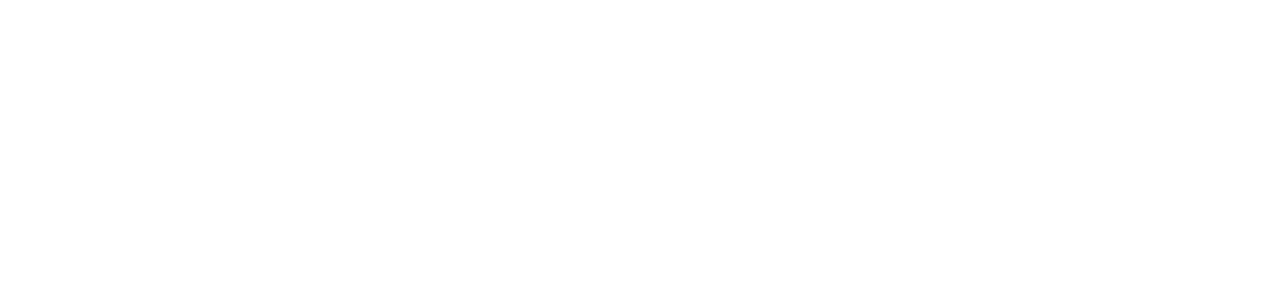
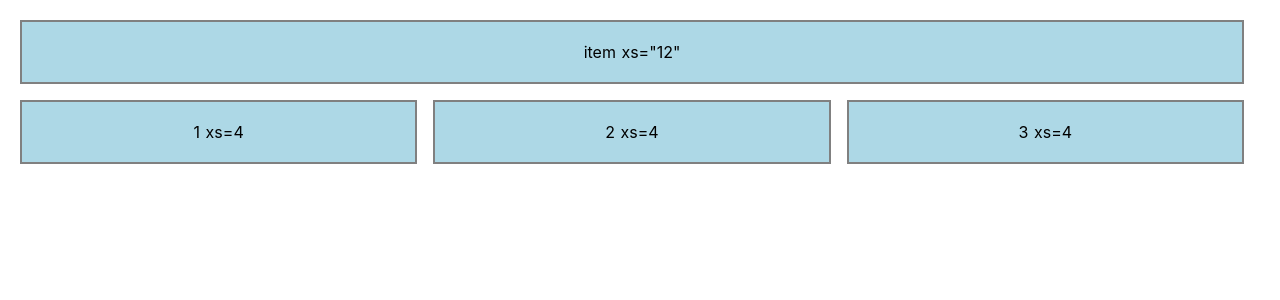
Before and after one commit to Digital-Logic/Question_App, a Nuxt app: page /ui in a window 1280 px wide. Before the commit this address had no page. Shown: the top 300 px of the page. Built offline with nearby package versions, Linux system fonts and the light colour scheme.

Commit message:
Basic UI, Grid, list, listItem components

```diff
--- /dev/null
+++ b/components/UI/Grid.vue
@@ -0,0 +1,88 @@
+<template>
+    <div :class="{
+        container: container,
+        'grid-item': item,
+        [`grid_${direction}`]: direction,
+        [`col-${xs}`]: xs,
+        [`spacing-${spacing}`]: spacing
+    }">
+        <slot/>
+    </div>
+</template>
+
+<script lang="ts">
+import Vue, {PropOptions} from 'vue';
+
+export type Direction = "row" | "column" | "row-reverse" | "column-reverse";
+
+export default Vue.extend({
+    props: {
+        container: <PropOptions<boolean>> {
+            type: Boolean,
+            default: false
+        },
+        item: <PropOptions<boolean>> {
+            type: Boolean,
+            default: false
+        },
+        xs: <PropOptions<number>> {
+            type: Number,
+            deault: 0
+        },
+        spacing: <PropOptions<number>> {
+            default: 0
+        },
+        direction: <PropOptions<Direction>> {
+            type: String,
+            default: "row"
+        }
+    }
+});
+
+</script>
+
+<style lang="scss">
+    .container {
+        display: flex;
+        width: 100%;
+    }
+    .grid_row {
+        flex-direction: row;
+    }
+    .grid_column {
+        flex-direction: column;
+    }
+    .grid_row-reverse {
+        flex-direction: row-reverse;
+    }
+    .grid_column-reverse {
+        flex-direction: column-reverse;
+    }
+    .grid-item {
+
+    }
+
+    @for $s from 1 through 6 {
+        .container.spacing-#{$s} {
+            margin: -$s * 4px;
+        }
+
+        // handle sub grid
+        .container.spacing-#{$s} > .container {
+            width: 100%;
+            margin: 0;
+        }
+
+        .container.spacing-#{$s} > .grid-item {
+            margin: $s * 4px;
+        }
+        @for $i from 1 through 12 {
+            .spacing-#{$s} > .col-#{$i} {
+                width: calc(
+                    #{(100 /(12 / $i) * 1%)} - #{($s * 8px)}
+                );
+            }
+        }
+    }
+
+</style>
--- /dev/null
+++ b/components/UI/List.vue
@@ -0,0 +1,11 @@
+<template>
+    <ul class="root">
+        <slot />
+    </ul>
+</template>
+
+<style lang="scss">
+    .root {
+
+    }
+</style>
--- /dev/null
+++ b/components/UI/ListItem.vue
@@ -0,0 +1,11 @@
+<template>
+    <li class="root">
+        <slot/>
+    </li>
+</template>
+
+<style lang="scss">
+    .root {
+
+    }
+</style>
--- /dev/null
+++ b/components/UI/index.js
@@ -0,0 +1,3 @@
+export { default as Grid } from "./Grid";
+export { default as List } from "./List";
+export { default as ListItem} from "./ListItem";
--- /dev/null
+++ b/pages/ui.vue
@@ -0,0 +1,42 @@
+<template>
+    <Grid container class="root" direction="column" :spacing="2">
+        <Grid
+            item
+            :xs="12"
+            class="item">item xs="12"</Grid>
+        <Grid container :spacing="2" style="margin: 0">
+            <Grid
+                item
+                :xs="4"
+                class="item"
+                v-for="n in 3"
+                :key="n">{{ n }} xs=4</Grid>
+        </Grid>
+    </Grid>
+</template>
+
+<script lang="ts">
+import { Grid, List, ListItem } from '../components/UI';
+import Vue, { PropOptions } from 'vue';
+
+export default Vue.extend({
+    components: {
+        Grid,
+        List,
+        ListItem
+    }
+});
+
+</script>
+
+<style lang="scss">
+.root {
+    padding: 20px;
+}
+.item {
+    border: 2px solid gray;
+    background-color: lightblue;
+    padding: 20px;
+    text-align: center;
+}
+</style>
```
